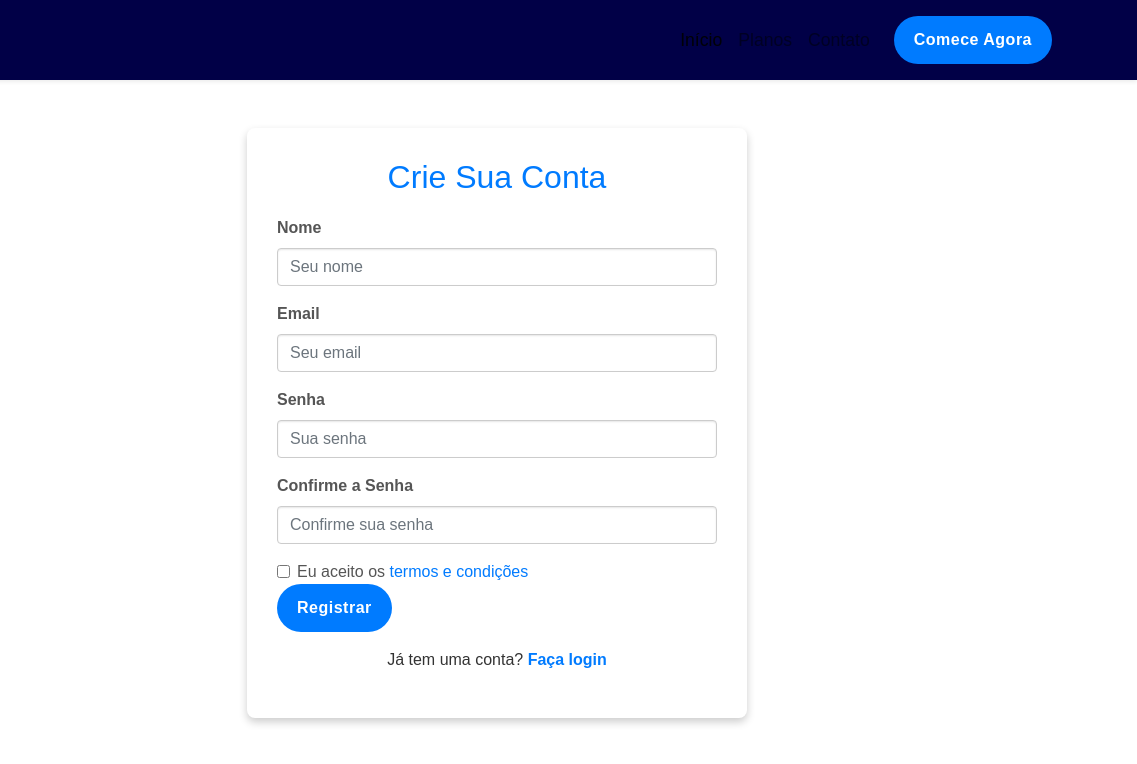
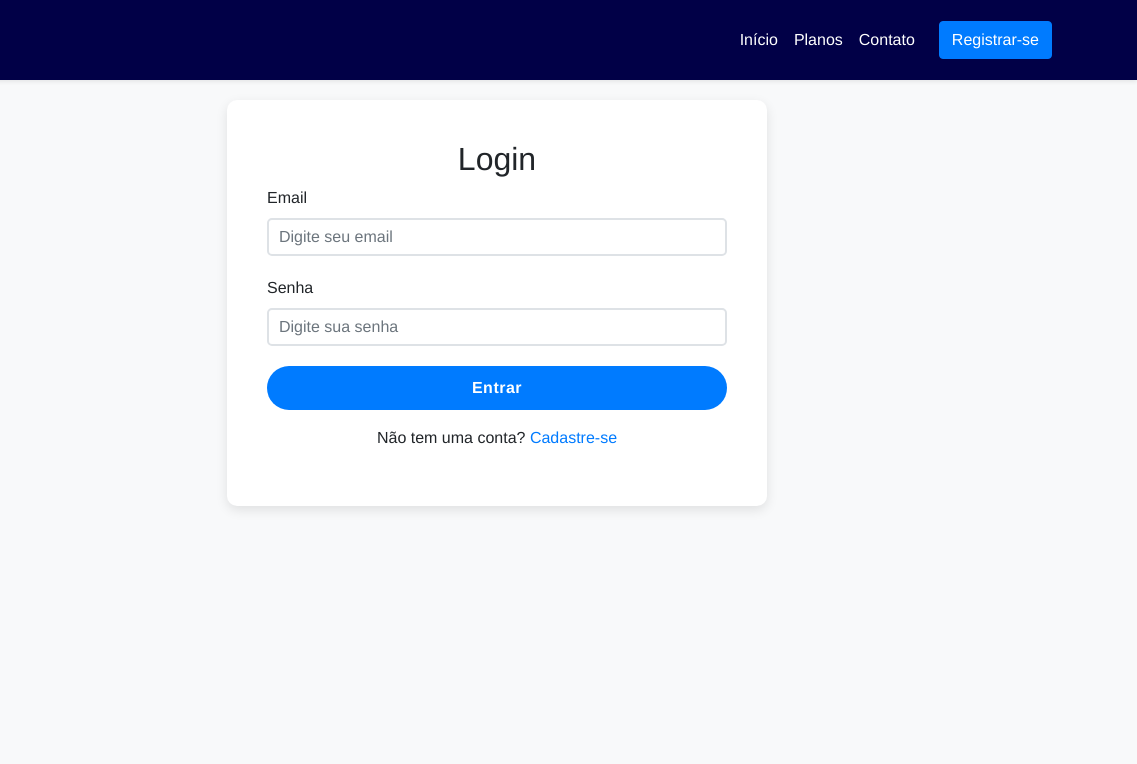
Before and after one commit to amorim-exe/school, a plain HTML site: page login.html in a window 1280 px wide. Shown: the full height of the page, 143-1280 px from the left. Drawn offline with nearby package versions, Linux system fonts and the light colour scheme.

Commit message:
add page login

```diff
--- a/css/login.css
+++ b/css/login.css
@@ -1,95 +1,67 @@
 body {
-  font-family: 'Arial', sans-serif;
-  color: #333;
-  overflow-x: hidden;
+  font-family: 'Helvetica Neue', sans-serif;
+  background-color: #f8f9fa;
 }
 
-/* Estilos do cabeçalho */
 .navbar {
   background-color: #010047;
-}
-
-.navbar-brand {
-  color: #fff;
-  font-weight: bold;
-  font-size: 1.8rem;
+  color: #FFF;
 }
 
 .navbar-nav .nav-link {
-  color: #fff;
-  font-size: 1.1rem;
+  color: #fff !important;
 }
 
-.navbar-nav .nav-link:hover {
-  color: #d9d9d9;
+.logo {
+  width: 3.4rem;
 }
 
-/* Seção de Registro */
-.registration-section {
-  padding: 80px 0;
+.login-section {
+  padding: 100px 0;
 }
 
-.registration-form {
-  background: #fff;
-  padding: 30px;
-  border-radius: 8px;
-  box-shadow: 0 4px 8px rgba(0, 0, 0, 0.2);
-  max-width: 500px;
-  margin: auto;
-
+.login-form-container {
+  background-color: #fff;
+  padding: 40px;
+  border-radius: 10px;
+  box-shadow: 0 4px 12px rgba(0, 0, 0, 0.1);
 }
 
-.registration-form h2 {
+.login-form h2 {
+  margin-bottom: 20px;
   font-size: 2rem;
-  margin-bottom: 20px;
   text-align: center;
-  color: #007bff;
 }
 
-.form-group label {
-  font-weight: 600;
-  color: #555;
+.login-form .form-group {
+  margin-bottom: 20px;
 }
 
-.form-control {
-  border: 1px solid #ccc;
-  border-radius: 4px;
-  box-shadow: inset 0 1px 2px rgba(0, 0, 0, 0.1);
-  transition: border-color 0.3s, box-shadow 0.3s;
+.login-form input {
+  border: 2px solid #dee2e6;
+  border-radius: 5px;
+  padding: 10px;
+  width: 100%;
+  transition: border-color 0.3s;
 }
 
-.form-control:focus {
+.login-form input:focus {
   border-color: #007bff;
-  box-shadow: 0 0 5px rgba(0, 123, 255, 0.5);
 }
 
-.btn-primary {
+.login-form button {
   background-color: #007bff;
+  color: white;
   border: none;
+  padding: 10px 20px;
   border-radius: 50px;
-  padding: 12px 20px;
+  transition: background-color 0.3s;
   font-weight: 600;
   letter-spacing: 0.5px;
-  transition: background-color 0.3s;
 }
 
-.btn-primary:hover {
+.login-form button:hover {
   background-color: #0056b3;
-}
-
-.text-center {
-  text-align: center;
-  margin-top: 20px;
-}
-
-.text-center a {
-  color: #007bff;
-  text-decoration: none;
-  font-weight: 600;
-}
-
-.text-center a:hover {
-  text-decoration: underline;
 }
 
 footer {
@@ -97,16 +69,5 @@ footer {
   color: #fff;
   padding: 20px 0;
   text-align: center;
+  margin-top: 40px;
 }
-
-.form-check-label {
-  color: #555;
-}
-
-.form-check-input {
-  margin-right: 10px;
-}
-
-.logo {
-  width: 3.4rem;
-}
--- /dev/null
+++ b/css/register.css
@@ -0,0 +1,110 @@
+body {
+    font-family: 'Arial', sans-serif;
+    color: #333;
+    overflow-x: hidden;
+  }
+
+  .navbar {
+    background-color: #010047;
+  }
+
+  .navbar-brand {
+    color: #fff;
+    font-weight: bold;
+    font-size: 1.8rem;
+  }
+
+  .navbar-nav .nav-link {
+    color: #fff;
+    font-size: 1.1rem;
+  }
+
+  .navbar-nav .nav-link:hover {
+    color: #d9d9d9;
+  }
+
+  .registration-section {
+    padding: 80px 0;
+  }
+
+  .registration-form {
+    background: #fff;
+    padding: 30px;
+    border-radius: 8px;
+    box-shadow: 0 4px 8px rgba(0, 0, 0, 0.2);
+    max-width: 500px;
+    margin: auto;
+
+  }
+
+  .registration-form h2 {
+    font-size: 2rem;
+    margin-bottom: 20px;
+    text-align: center;
+    color: #007bff;
+  }
+
+  .form-group label {
+    font-weight: 600;
+    color: #555;
+  }
+
+  .form-control {
+    border: 1px solid #ccc;
+    border-radius: 4px;
+    box-shadow: inset 0 1px 2px rgba(0, 0, 0, 0.1);
+    transition: border-color 0.3s, box-shadow 0.3s;
+  }
+
+  .form-control:focus {
+    border-color: #007bff;
+    box-shadow: 0 0 5px rgba(0, 123, 255, 0.5);
+  }
+
+  .btn-primary {
+    background-color: #007bff;
+    border: none;
+    border-radius: 50px;
+    padding: 12px 20px;
+    font-weight: 600;
+    letter-spacing: 0.5px;
+    transition: background-color 0.3s;
+  }
+
+  .btn-primary:hover {
+    background-color: #0056b3;
+  }
+
+  .text-center {
+    text-align: center;
+    margin-top: 20px;
+  }
+
+  .text-center a {
+    color: #007bff;
+    text-decoration: none;
+    font-weight: 600;
+  }
+
+  .text-center a:hover {
+    text-decoration: underline;
+  }
+
+  footer {
+    background-color: #343a40;
+    color: #fff;
+    padding: 20px 0;
+    text-align: center;
+  }
+
+  .form-check-label {
+    color: #555;
+  }
+
+  .form-check-input {
+    margin-right: 10px;
+  }
+
+  .logo {
+    width: 3.4rem;
+  }
--- a/login.html
+++ b/login.html
@@ -4,7 +4,7 @@
 <head>
     <meta charset="UTF-8">
     <meta name="viewport" content="width=device-width, initial-scale=1.0">
-  <title>Registro - Escola de Idiomas</title>
+    <title>Login - Escola de Idiomas</title>
     <link rel="icon" href="src/images/logo.png" type="image/x-icon">
     <link rel="stylesheet" href="https://stackpath.bootstrapcdn.com/bootstrap/4.5.2/css/bootstrap.min.css">
     <link rel="stylesheet" href="https://cdnjs.cloudflare.com/ajax/libs/font-awesome/6.0.0/css/all.min.css">
@@ -12,6 +12,7 @@
 </head>
 
 <body>
+
     <nav class="navbar navbar-expand-lg navbar-light fixed-top shadow-sm">
         <div class="container">
             <a class="navbar-brand" href="#">
@@ -24,7 +25,7 @@
             <div class="collapse navbar-collapse" id="navbarNav">
                 <ul class="navbar-nav ml-auto">
                     <li class="nav-item active">
-            <a class="nav-link" href="#">Início</a>
+                        <a class="nav-link" href="index.html">Início</a>
                     </li>
                     <li class="nav-item">
                         <a class="nav-link" href="plans.html">Planos</a>
@@ -33,39 +34,32 @@
                         <a class="nav-link" href="contact.html">Contato</a>
                     </li>
                 </ul>
-        <a href="login.html" class="btn btn-primary ml-3">Comece Agora</a>
+                <a href="register.html" class="btn btn-primary ml-3">Registrar-se</a>
             </div>
         </div>
     </nav>
-
-  <section class="registration-section">
-    <div class="container mt-5">
-      <div class="registration-form">
-        <h2>Crie Sua Conta</h2>
-        <form>
-          <div class="form-group">
-            <label for="name">Nome</label>
-            <input type="text" class="form-control" id="name" placeholder="Seu nome" required>
-          </div>
+    <section class="login-section">
+        <div class="container">
+            <div class="row justify-content-center">
+                <div class="col-md-6">
+                    <div class="login-form-container">
+                        <h2 class="text-center">Login</h2>
+                        <form class="login-form" action="login-handler.html" method="POST">
                             <div class="form-group">
                                 <label for="email">Email</label>
-            <input type="email" class="form-control" id="email" placeholder="Seu email" required>
+                                <input type="email" class="form-control" id="email" placeholder="Digite seu email" required>
                             </div>
                             <div class="form-group">
                                 <label for="password">Senha</label>
-            <input type="password" class="form-control" id="password" placeholder="Sua senha" required>
+                                <input type="password" class="form-control" id="password" placeholder="Digite sua senha" required>
                             </div>
-          <div class="form-group">
-            <label for="confirmPassword">Confirme a Senha</label>
-            <input type="password" class="form-control" id="confirmPassword" placeholder="Confirme sua senha" required>
+                            <button type="submit" class="btn btn-primary btn-block">Entrar</button>
+                        </form>
+                        <div class="text-center mt-3">
+                            <p>Não tem uma conta? <a href="register.html">Cadastre-se</a></p>
                         </div>
-          <div class="form-check">
-            <input type="checkbox" class="form-check-input" id="terms" required>
-            <label class="form-check-label" for="terms">Eu aceito os <a href="#">termos e condições</a></label>
                     </div>
-          <a href="plans.html" class="btn btn-primary">Registrar</a>
-          <p class="text-center mt-3">Já tem uma conta? <a href="login.html">Faça login</a></p>
-        </form>
+                </div>
             </div>
         </div>
     </section>
@@ -74,5 +68,4 @@
     <script src="https://cdn.jsdelivr.net/npm/@popperjs/core@2.0.6/dist/umd/popper.min.js"></script>
     <script src="https://stackpath.bootstrapcdn.com/bootstrap/4.5.2/js/bootstrap.min.js"></script>
 </body>
-
 </html>
```
Also changed, not shown: plans.html (+4 -4 lines), register.html (added, +78 -0 lines). Lines whose indentation alone changed are shown as unchanged.
